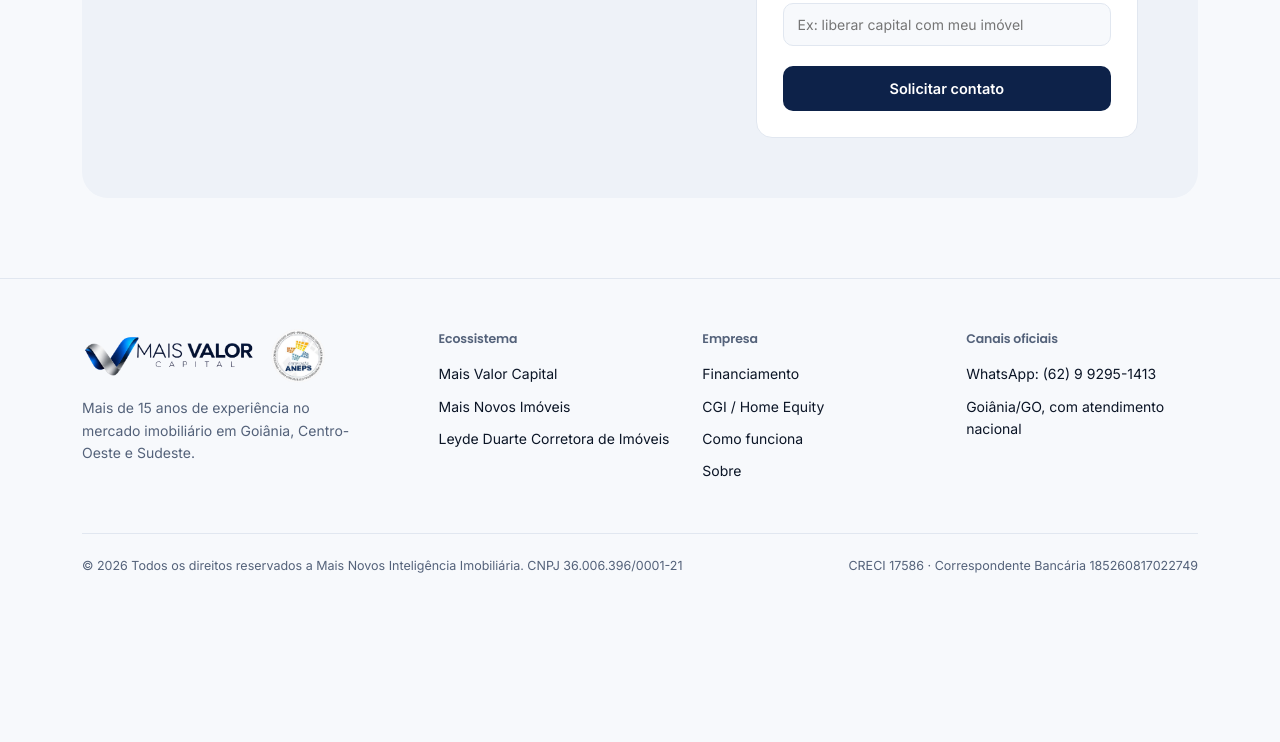
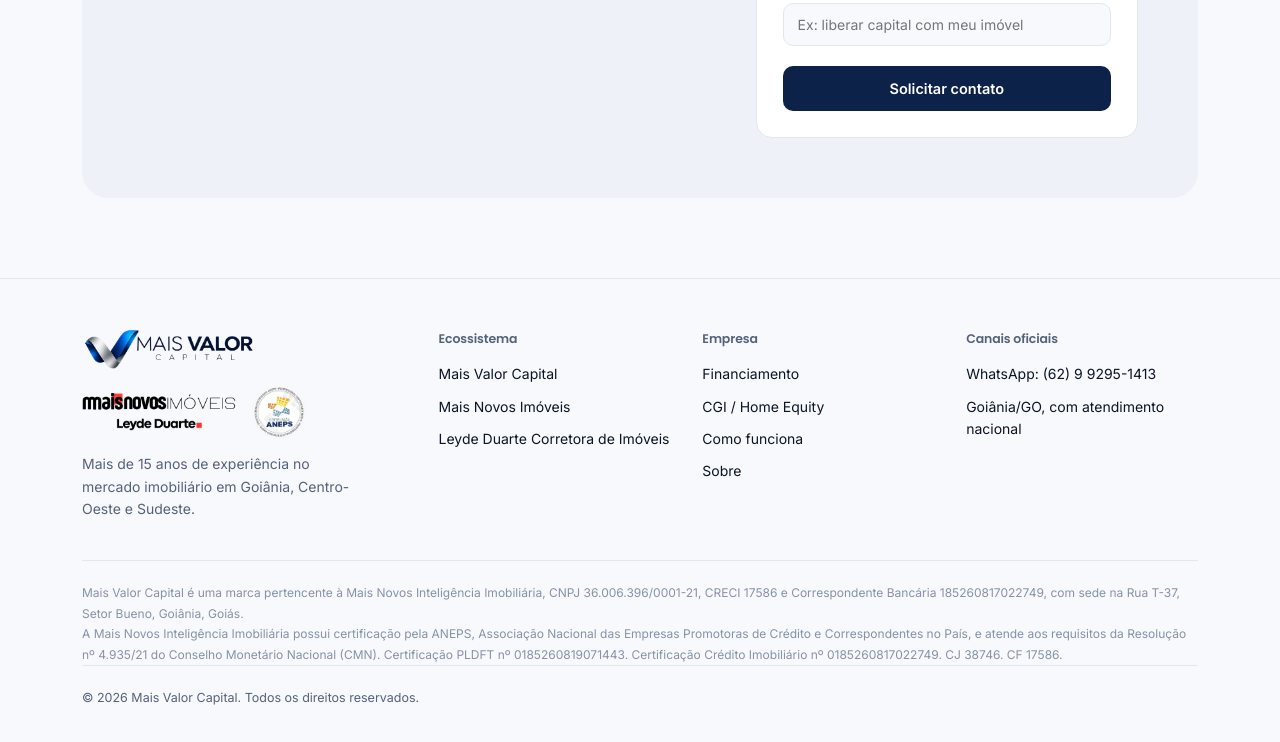
Before and after one commit to LeydeDuarte/sitemaisvalor, a plain HTML site: page index.html in a window 1280 px wide. Shown: the part 8885-9627 px from the top of the page. Before the commit the page ends 9495 px from the top, so only its background shows below. Drawn offline with Linux system fonts and the light colour scheme.

Commit message:
Add files via upload

```diff
--- a/index.html
+++ b/index.html
@@ -331,6 +331,7 @@ j=d.createElement(s),dl=l!='dataLayer'?'&l='+l:'';j.async=true;j.src=
   "areaServed": ["Goiânia", "Goiás", "Centro-Oeste", "Sudeste", "São Paulo", "Minas Gerais", "Espírito Santo", "Brasil"],
   "address": {
     "@type": "PostalAddress",
+    "streetAddress": "Rua T-37, Setor Bueno",
     "addressLocality": "Goiânia",
     "addressRegion": "GO",
     "addressCountry": "BR"
@@ -900,6 +901,7 @@ height="0" width="0" style="display:none;visibility:hidden"></iframe></noscript>
       <div>
         <div style="display:flex; align-items:center; gap:16px; margin-bottom:14px; flex-wrap:wrap;">
           <img src="mais-valor-horizontal.png" alt="Mais Valor Capital" style="height:40px; width:auto; display:block;">
+          <img src="mais-novos-imoveis-marca.png" alt="Mais Novos Imóveis" style="height:48px; width:auto; display:block;">
           <img src="certificacao-aneps.png" alt="Certificação ANEPS de Profissional Certificado" style="height:54px; width:auto; display:block;">
         </div>
         <p style="color:var(--ink-soft); font-size:14px; max-width:280px; margin-top:14px;">Mais de 15 anos de experiência no mercado imobiliário em Goiânia, Centro-Oeste e Sudeste.</p>
@@ -929,9 +931,12 @@ height="0" width="0" style="display:none;visibility:hidden"></iframe></noscript>
         </ul>
       </div>
     </div>
+    <div class="footer-legal" style="padding-top:22px; border-top:1px solid var(--line); font-size:12px; color:var(--ink-faint); line-height:1.7;">
+      <p>Mais Valor Capital é uma marca pertencente à Mais Novos Inteligência Imobiliária, CNPJ 36.006.396/0001-21, CRECI 17586 e Correspondente Bancária 185260817022749, com sede na Rua T-37, Setor Bueno, Goiânia, Goiás.</p>
+      <p>A Mais Novos Inteligência Imobiliária possui certificação pela ANEPS, Associação Nacional das Empresas Promotoras de Crédito e Correspondentes no País, e atende aos requisitos da Resolução nº 4.935/21 do Conselho Monetário Nacional (CMN). Certificação PLDFT nº 0185260819071443. Certificação Crédito Imobiliário nº 0185260817022749. CJ 38746. CF 17586.</p>
+    </div>
     <div class="footer-bottom">
-      <span>© 2026 Todos os direitos reservados a Mais Novos Inteligência Imobiliária. CNPJ 36.006.396/0001-21</span>
-      <span>CRECI 17586 · Correspondente Bancária 185260817022749</span>
+      <span>© 2026 Mais Valor Capital. Todos os direitos reservados.</span>
     </div>
   </div>
 </footer>
```
